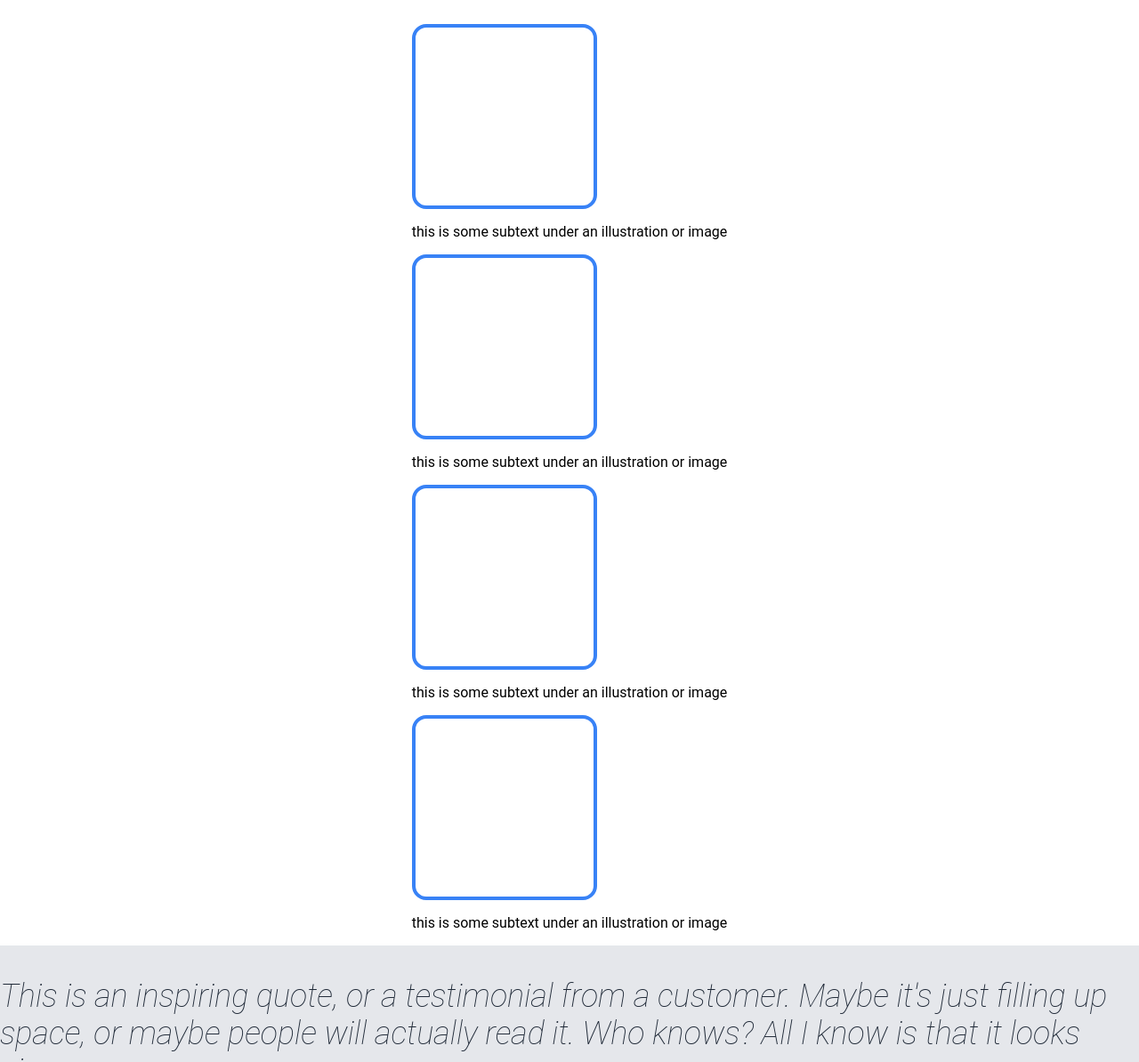
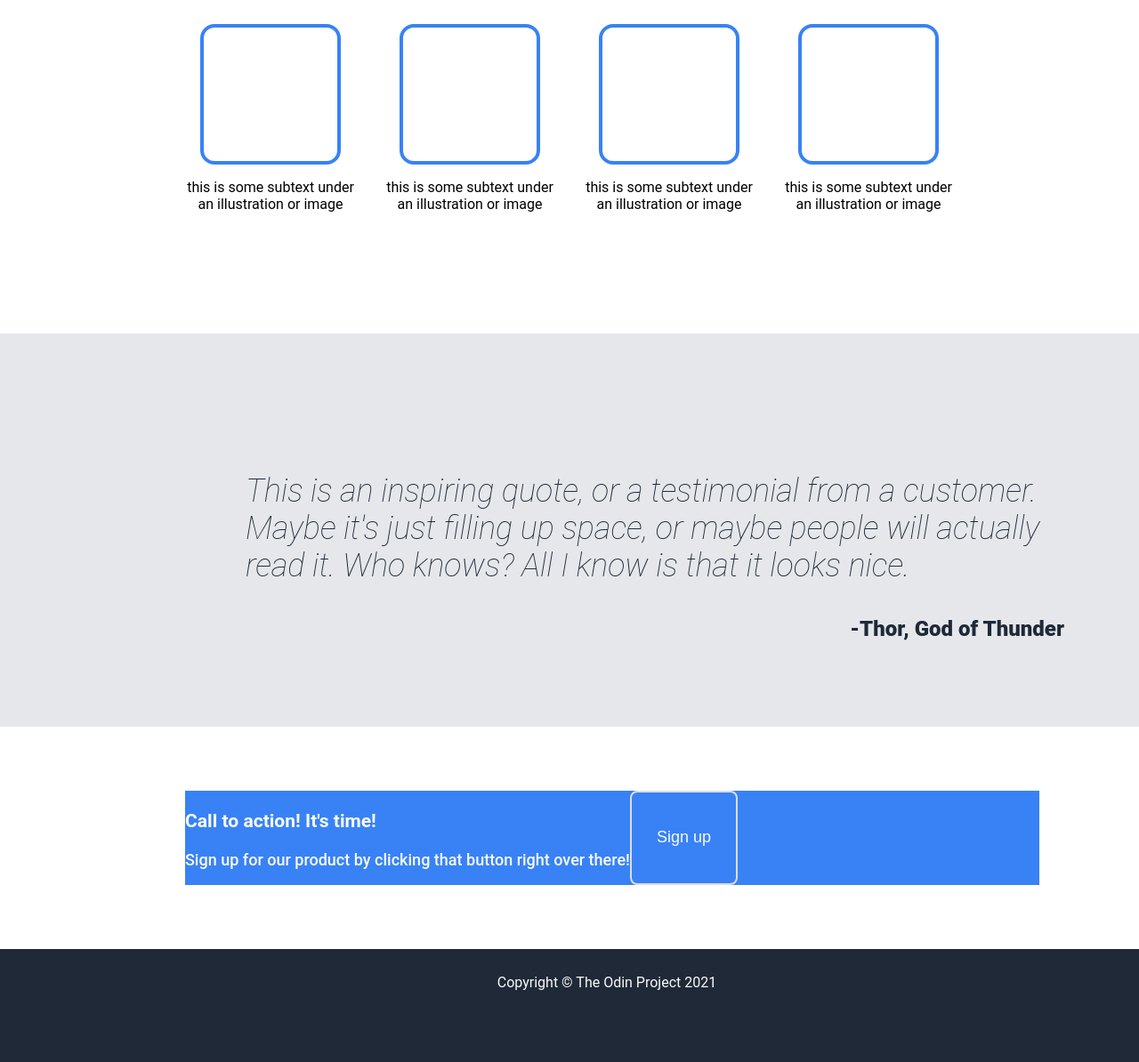
Before and after one commit to kengelm/odin-landing-page, a plain HTML site: page index.html in a window 1280 px wide. Shown: the part 642-1836 px from the top of the page at 89% size. Drawn offline with Linux system fonts and the light colour scheme.

Commit message:
Finish box and quote with initial requirements
Update css for the boxes and quote sections of the website
to align with webpage-layout.png

```diff
--- a/index.html
+++ b/index.html
@@ -30,22 +30,32 @@
     <div class="main">
         <h2>Some random information</h2>
         <div class="box-container">
+            <div class="box-wrapper">
                 <div class="box"></div>
                 <p class="box-text">this is some subtext under an illustration or image</p>
+            </div>
+            <div class="box-wrapper">
                 <div class="box"></div>
                 <p class="box-text">this is some subtext under an illustration or image</p>
+            </div>
+            <div class="box-wrapper">
                 <div class="box"></div>
                 <p class="box-text">this is some subtext under an illustration or image</p>
+            </div>
+            <div class="box-wrapper">
                 <div class="box"></div>
                 <p class="box-text">this is some subtext under an illustration or image</p>
+            </div>
         </div>
         <div class="quote">
             <p class="quote-text">This is an inspiring quote, or a testimonial from a customer. Maybe it's just filling up space, or maybe people will actually read it. Who knows? All I know is that it looks nice.</p>
             <p class="quote-attribution">-Thor, God of Thunder</p>
         </div>
         <div class="action">
+            <div class="action-text">
                 <h3>Call to action! It's time!</h3>
                 <p>Sign up for our product by clicking that button right over there!</p>
+            </div>
             <button>Sign up</button>
         </div>
 
--- a/style.css
+++ b/style.css
@@ -80,11 +80,26 @@ img {
     align-items: center;
 }
 
+.box-container {
+    display: flex;
+    justify-content: center;
+    gap: 24px;
+    padding-bottom: 120px;
+}
+
+.box-wrapper {
+    max-width: 200px;
+    display: flex;
+    flex-direction: column;
+    align-items: center;
+    text-align: center;
+}
+
 .box {
     border: 4px solid #3882f6;
     border-radius: 16px;
-    height: 200px;
-    width: 200px;
+    height: 150px;
+    width: 150px;
 }
 
 .main h2 {
@@ -99,12 +114,21 @@ img {
     font-weight: 100;
     font-style: italic;
     color: #1f2937;
+    padding: 120px 48px 72px 276px;
 }
 
 .quote-attribution {
     font-style: normal;
     font-weight: 900;
     font-size: 24px;
+    text-align: right;
+    padding-right: 36px;
+}
+
+.action {
+    margin: 72px 24px 72px 120px;
+    width: 75%;
+    display: flex;
 }
 
 .footer {
```
Lines whose indentation alone changed are shown as unchanged.
